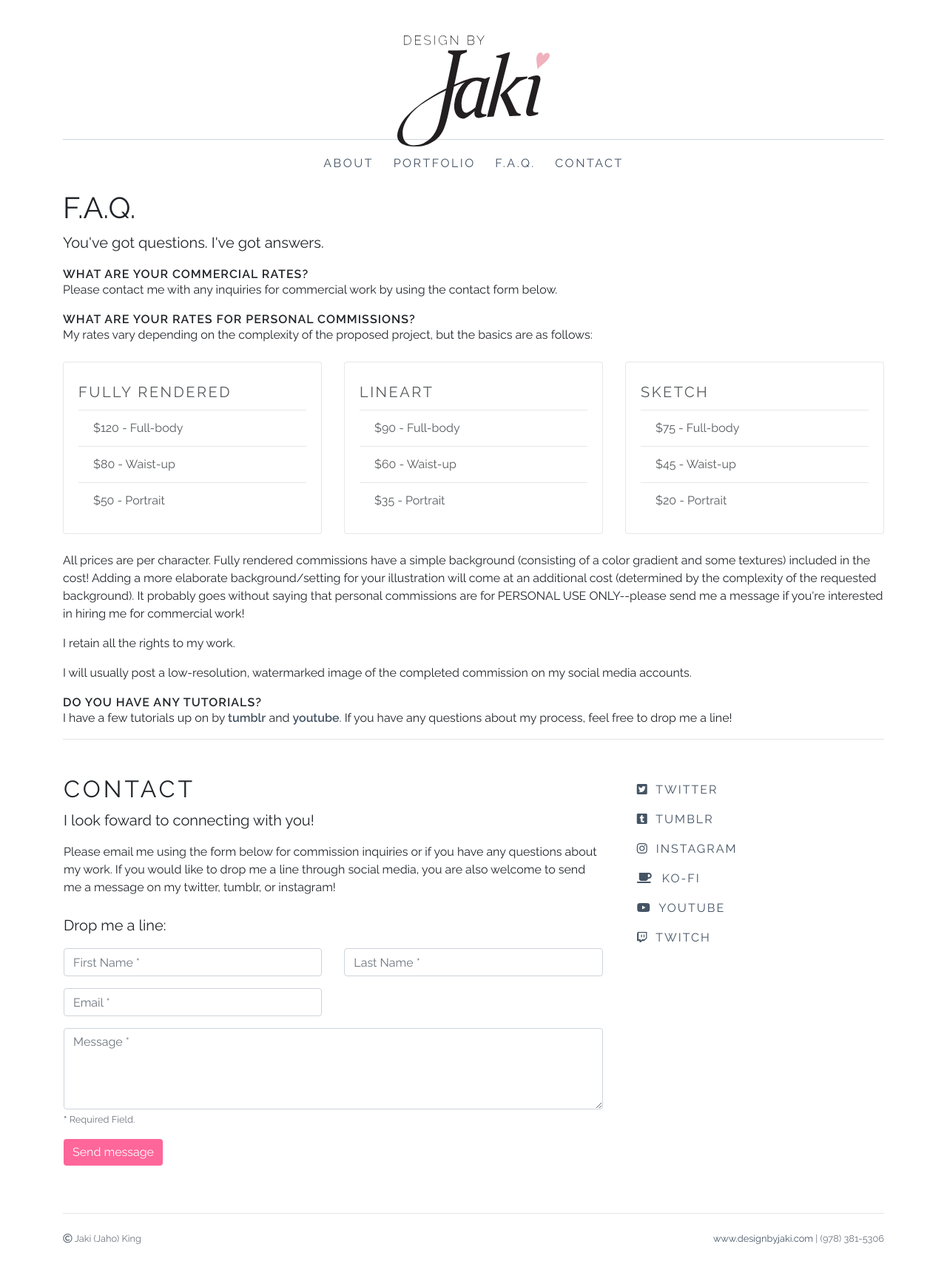
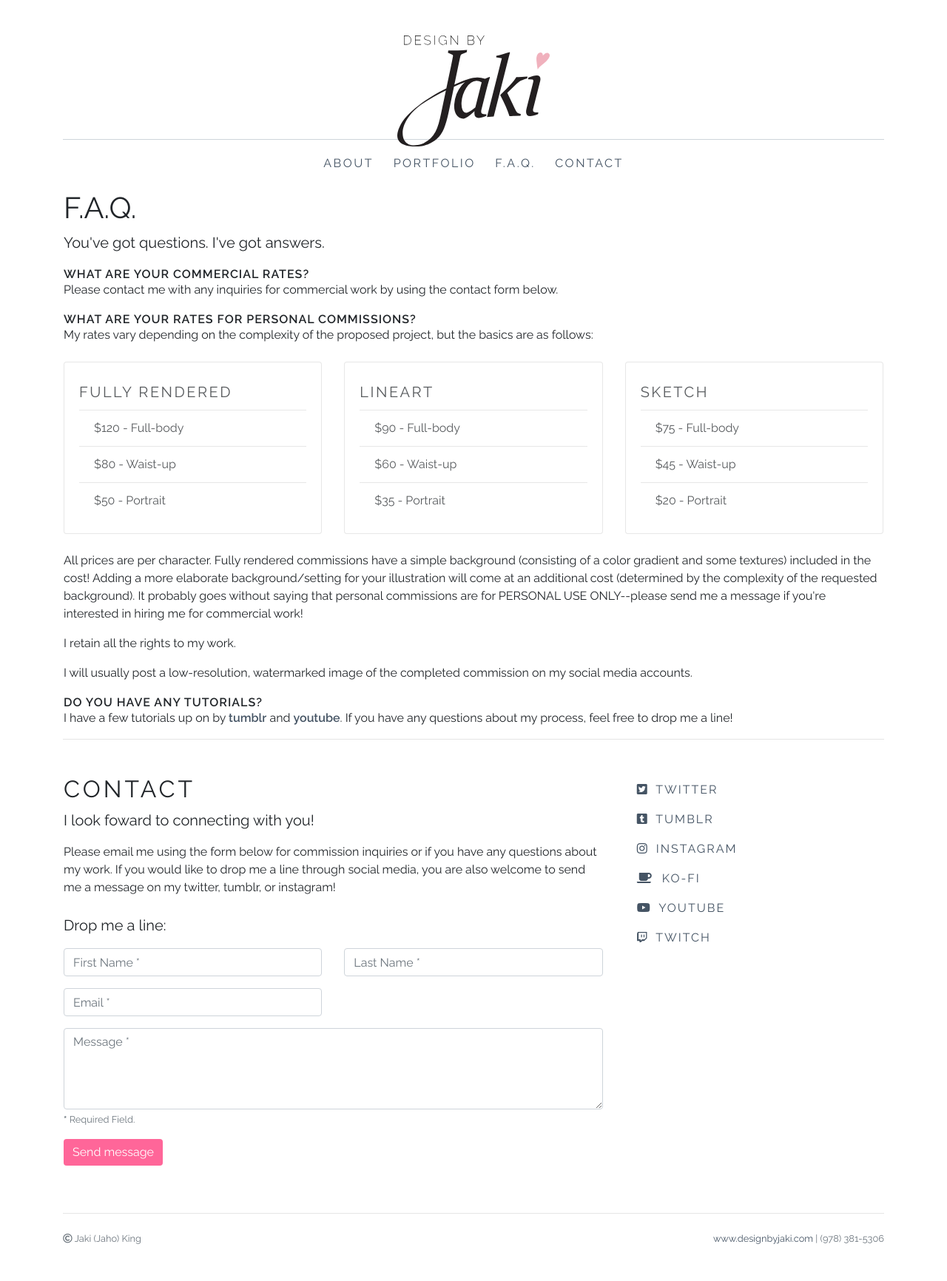
Before and after one commit to jakihong/jakihong.github.io, a Jekyll site: the page built from faq.md, in a window 1280 px wide. Shown: the whole page at 74% size. Built offline with Jekyll 4.4.1, drawn with Linux system fonts in a browser that asks for light colours; nearby versions of some CDN libraries; some web fonts are replaced.

Commit message:
Updated margin bugs

```diff
--- a/_includes/contactform.html
+++ b/_includes/contactform.html
@@ -1,6 +1,6 @@
 <!-- .contactform -->
 <div class="container px-lg-3 px-md-3 px-4" id="contactform">
-    <div class="row mt-sm-4 mt-md-0" id="contactform">
+    <div class="row mt-sm-4 mt-md-0 px-xl-0 px-lg-0 px-md-0 px-2" id="contactform">
         <div class="col-sm-12 col-md-8">
             <h2>Contact</h2>
             <p class="lead">I look foward to connecting with you!</p>
--- a/faq.md
+++ b/faq.md
@@ -4,7 +4,7 @@
 
 layout: default
 ---
-<div class="container">
+<div class="container px-xl-3 px-lg-3 px-md-3 px-4">
 <h1>F.A.Q.</h1>
 <p class="lead">You've got questions. I've got answers.</p>
 <P class="resume-heading">WHAT ARE YOUR COMMERCIAL RATES?</P>
```
